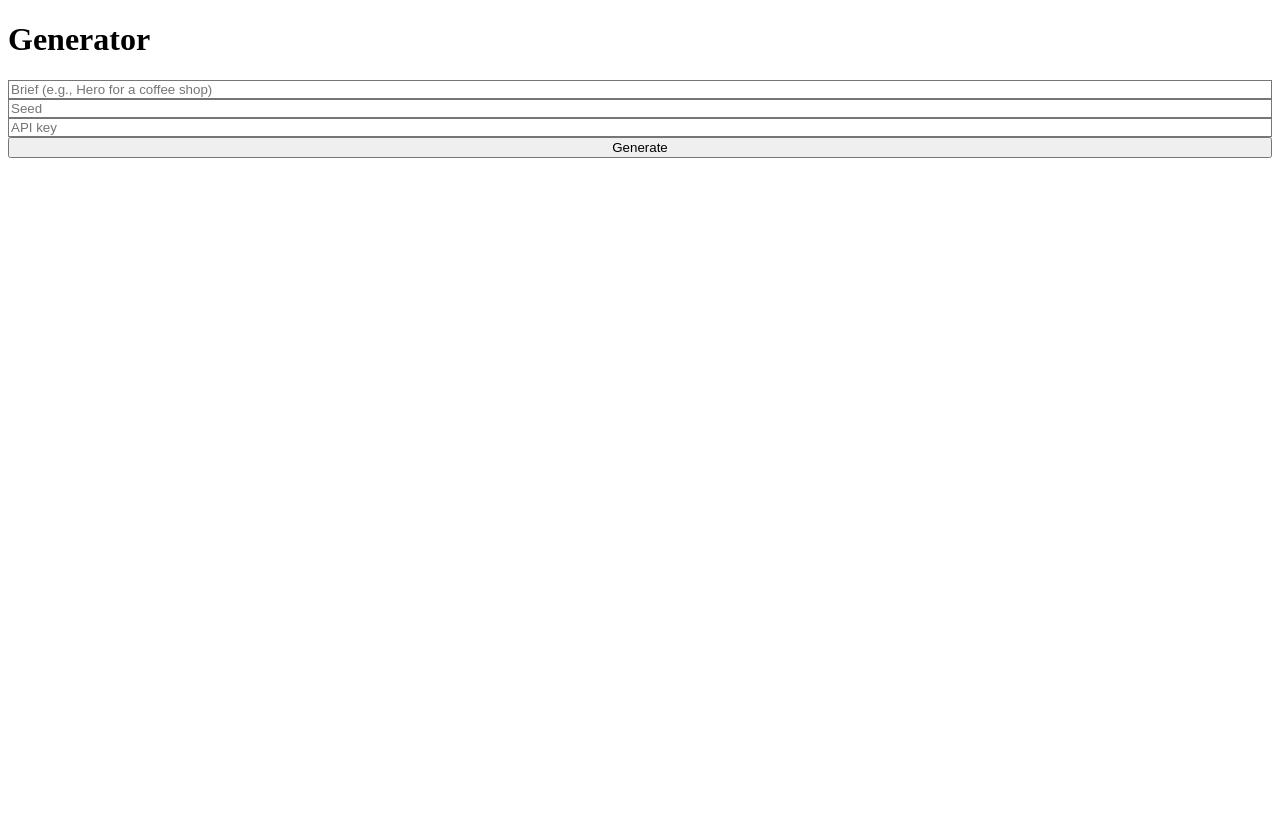
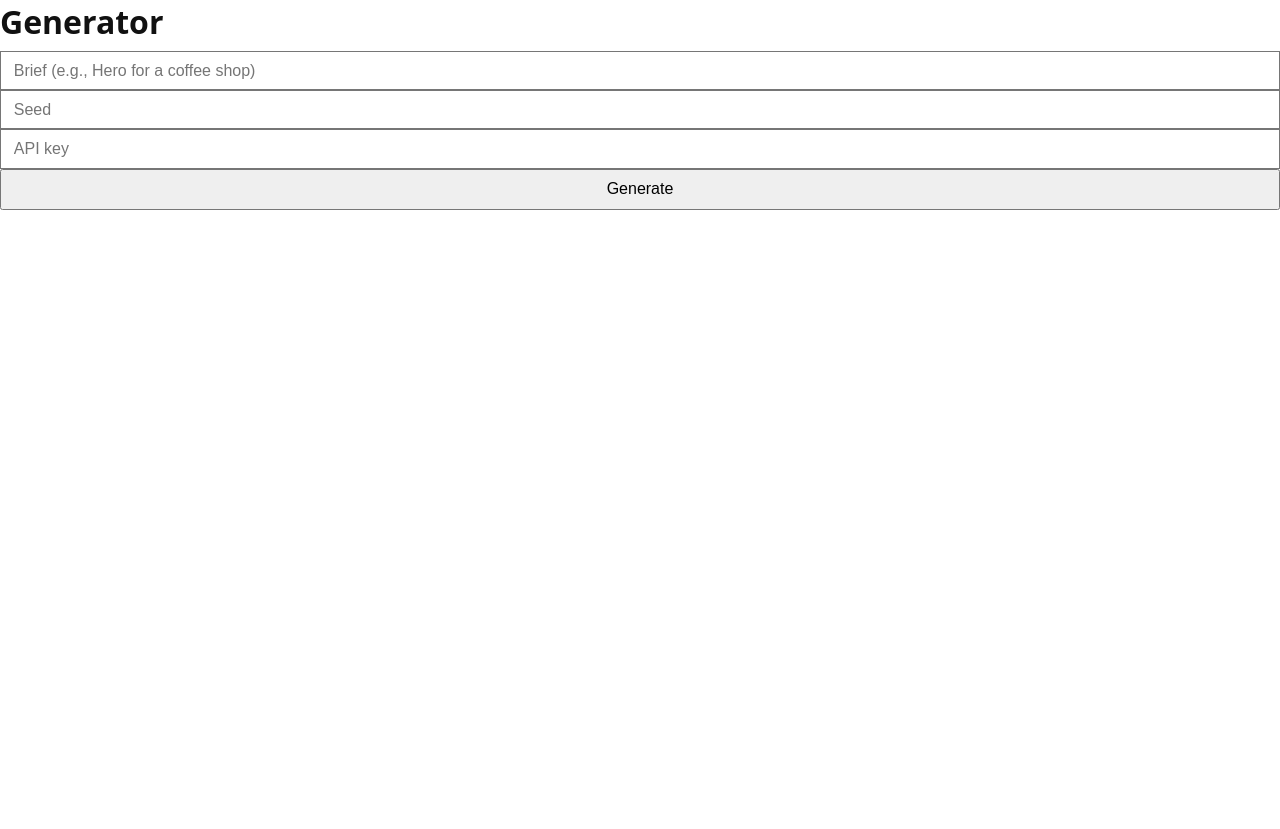
Before and after one commit to lesprgm/Roulette, a FastAPI app: page / in a window 1280 px wide. After the commit the page ends 210 px from the top, so only its background shows below. Run offline with FastAPI, Linux system fonts and the light colour scheme; style sheets or scripts are compiled from the project's sources.

Commit message:
Add base CSS styles and update Tailwind CSS properties for improved layout

```diff
--- /dev/null
+++ b/static/css/style.css
@@ -0,0 +1,7 @@
+:root { --fg: #111; --muted: #555; --bg: #fff; }
+body { font-family: system-ui, -apple-system, Segoe UI, Roboto, sans-serif; background: var(--bg); color: var(--fg); margin: 0; }
+main { max-width: 780px; margin: 3rem auto; padding: 0 1rem; }
+h1 { margin: 0 0 0.5rem; }
+.sub { color: var(--muted); margin-top: 0; }
+.controls { display: flex; gap: .5rem; margin: 1rem 0; }
+input, button { padding: .6rem .8rem; font-size: 1rem; }
--- a/static/tailwind.css
+++ b/static/tailwind.css
@@ -1,2 +1,2 @@
 /*! tailwindcss v4.1.13 | MIT License | https://tailwindcss.com */
-.flex{display:flex}.grid{display:grid}.min-h-screen{min-height:100vh}.items-center{align-items:center}.justify-center{justify-content:center}.text-center{text-align:center}
+@layer properties{@supports (((-webkit-hyphens:none)) and (not (margin-trim:inline))) or ((-moz-orient:inline) and (not (color:rgb(from red r g b)))){*,:before,:after,::backdrop{--tw-border-style:solid}}}.static{position:static}.container{width:100%}.mx-auto{margin-inline:auto}.block{display:block}.flex{display:flex}.grid{display:grid}.inline-block{display:inline-block}.min-h-screen{min-height:100vh}.flex-1{flex:1}.grid-cols-1{grid-template-columns:repeat(1,minmax(0,1fr))}.grid-cols-2{grid-template-columns:repeat(2,minmax(0,1fr))}.grid-cols-3{grid-template-columns:repeat(3,minmax(0,1fr))}.grid-cols-4{grid-template-columns:repeat(4,minmax(0,1fr))}.flex-col{flex-direction:column}.items-center{align-items:center}.justify-between{justify-content:space-between}.overflow-auto{overflow:auto}.overflow-x-auto{overflow-x:auto}.border{border-style:var(--tw-border-style);border-width:1px}.border-t{border-top-style:var(--tw-border-style);border-top-width:1px}.border-b{border-bottom-style:var(--tw-border-style);border-bottom-width:1px}.border-dashed{--tw-border-style:dashed;border-style:dashed}.text-center{text-align:center}.uppercase{text-transform:uppercase}@property --tw-border-style{syntax:"*";inherits:false;initial-value:solid}
```
